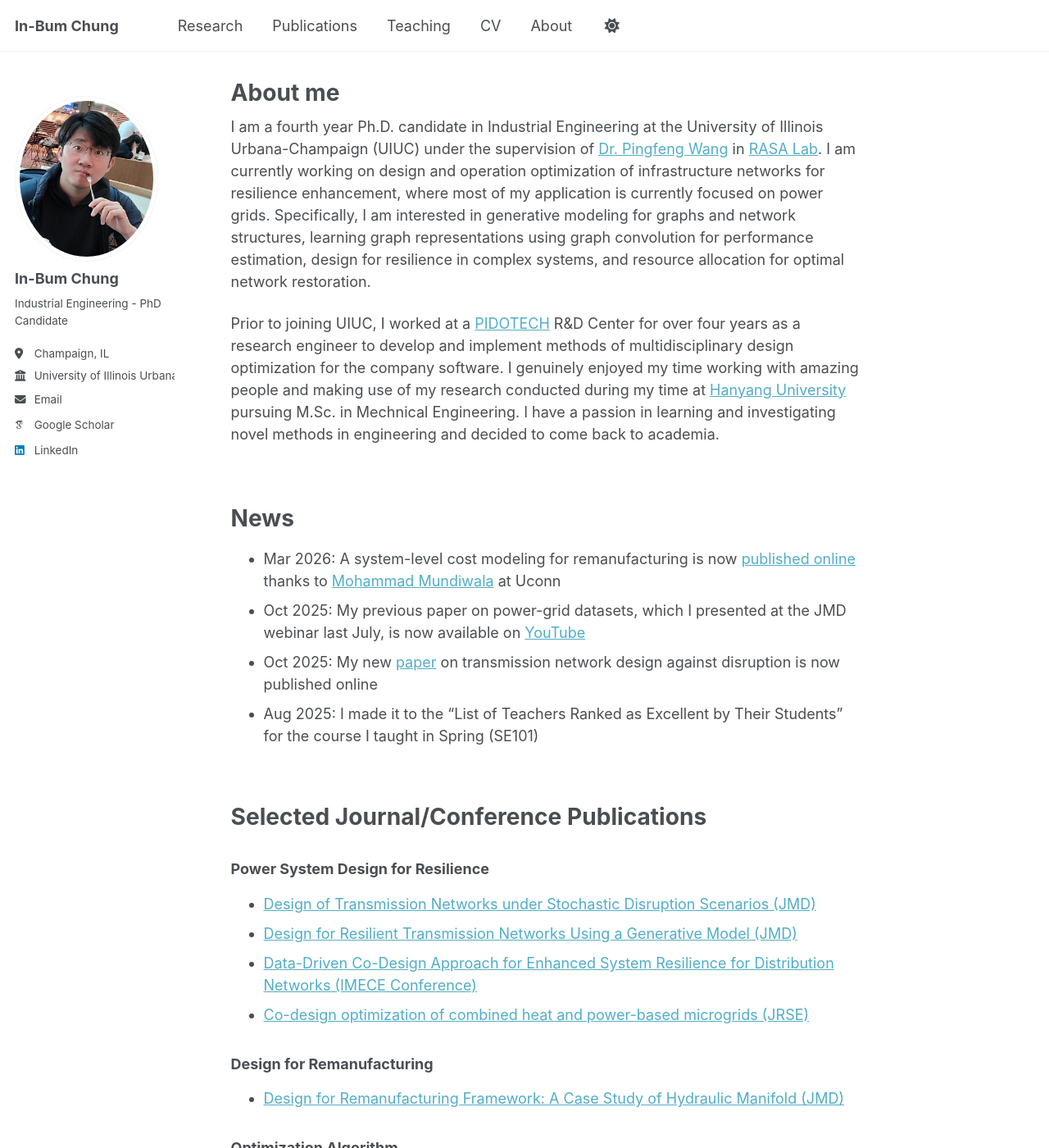
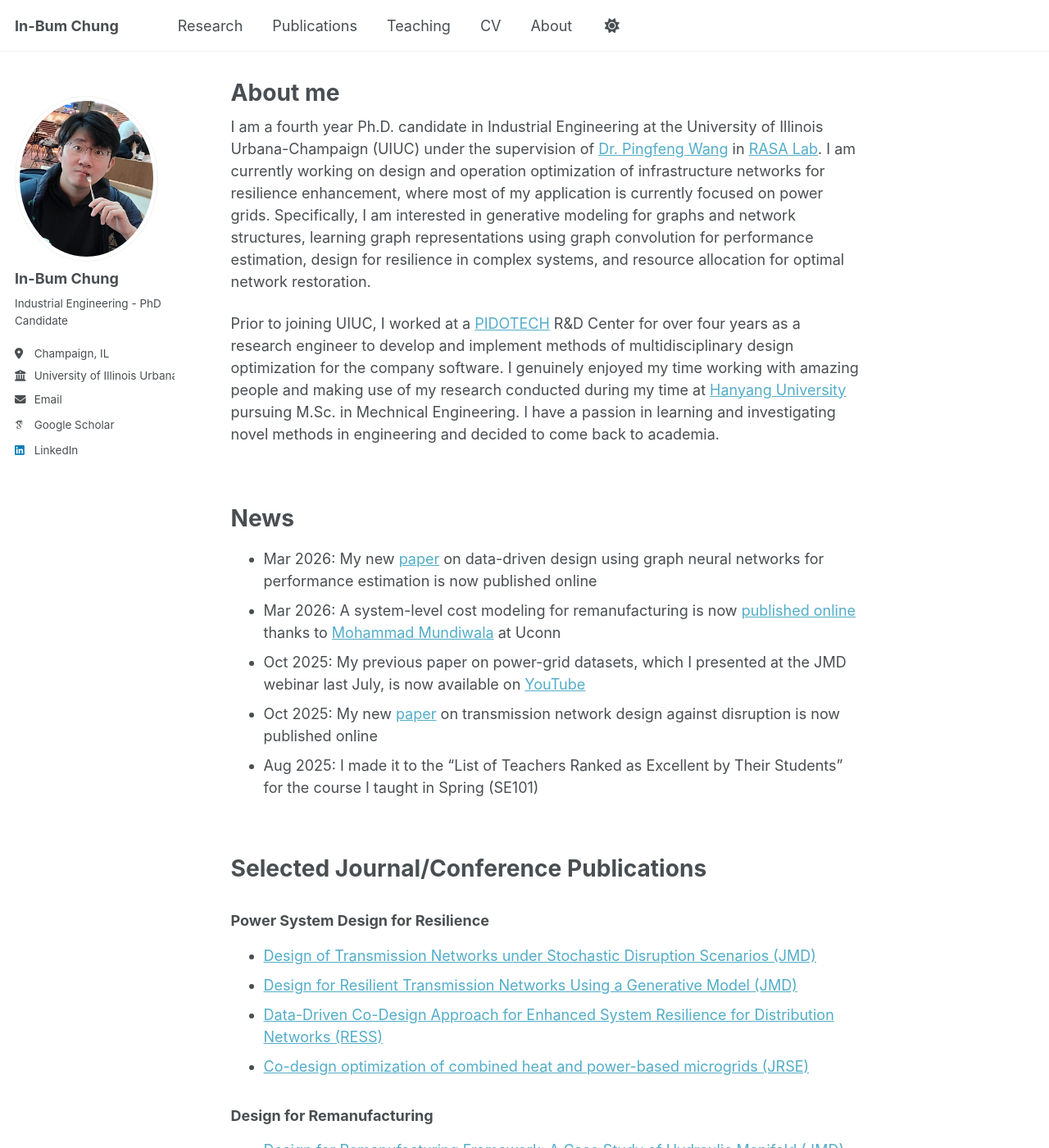
Before and after one commit to IBChung/IBChung.github.io, a Jekyll site: the page built from _pages/about.md, in a window 1280 px wide and 1400 px high. Shown: the whole window at 82% size. Built offline with Jekyll 4.4.1, drawn with Linux system fonts in a browser that asks for light colours; some web fonts are replaced; a script that is not in the unit is left out.

Commit message:
Update about.md

```diff
--- a/_pages/about.md
+++ b/_pages/about.md
@@ -15,6 +15,7 @@ Prior to joining UIUC, I worked at a [PIDOTECH](https://www.pidotech.com/eng/abo
 
 News
 =====
+* Mar 2026: My new [paper](https://doi.org/10.1016/j.ress.2026.112511) on data-driven design using graph neural networks for performance estimation is now published online
 * Mar 2026: A system-level cost modeling for remanufacturing is now [published online](https://doi.org/10.1115/1.4071043) thanks to [Mohammad Mundiwala](https://scholar.google.com/citations?user=hkh8X74AAAAJ&hl=en&oi=ao) at Uconn
 * Oct 2025: My previous paper on power-grid datasets, which I presented at the JMD webinar last July, is now available on [YouTube](https://youtu.be/DqRkb-ufxGA?si=PScTVR-ffzj910q4&t=360)
 * Oct 2025: My new [paper](https://doi.org/10.1115/1.4070127) on transmission network design against disruption is now published online
@@ -27,7 +28,7 @@ Selected Journal/Conference Publications
 ### Power System Design for Resilience
 * [Design of Transmission Networks under Stochastic Disruption Scenarios (JMD)](https://doi.org/10.1115/1.4070127)
 * [Design for Resilient Transmission Networks Using a Generative Model (JMD)](https://doi.org/10.1115/1.4067745)
-* [Data-Driven Co-Design Approach for Enhanced System Resilience for Distribution Networks (IMECE Conference)](https://doi.org/10.1115/IMECE2024-145487)
+* [Data-Driven Co-Design Approach for Enhanced System Resilience for Distribution Networks (RESS)](https://doi.org/10.1016/j.ress.2026.112511)
 * [Co-design optimization of combined heat and power-based microgrids (JRSE)](https://doi.org/10.1063/5.0165676)
 
 ### Design for Remanufacturing
```
